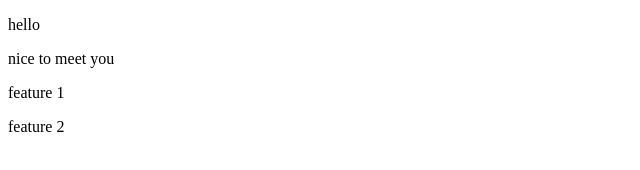
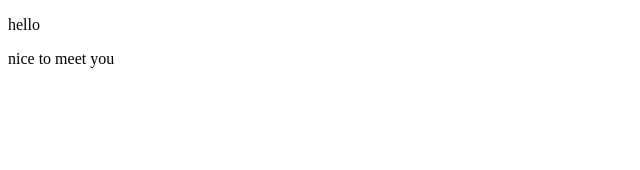
Before and after one commit to sriakhilsurapaneni/gitt, a plain HTML site: page index.html in a window 1280 px wide. Shown: the whole page, without its empty margins (0-640 px from the left). Drawn offline with Linux system fonts and the light colour scheme.

Commit message:
2nd line

```diff
--- a/index.html
+++ b/index.html
@@ -8,7 +8,6 @@
 <body>
     <p>hello</p>
     <p>nice to meet you</p>
-    <p>feature 1</p>
-    <p>feature 2</p>
+
 </body>
 </html>
```
